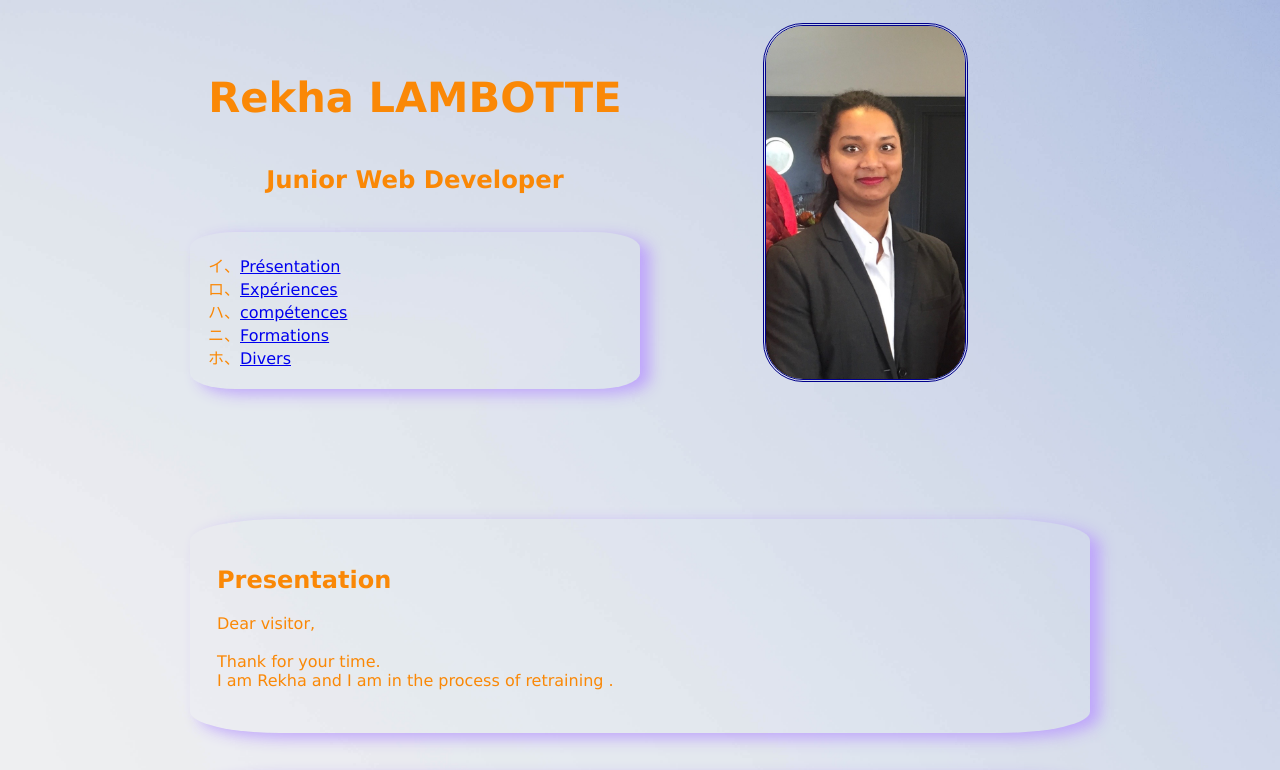
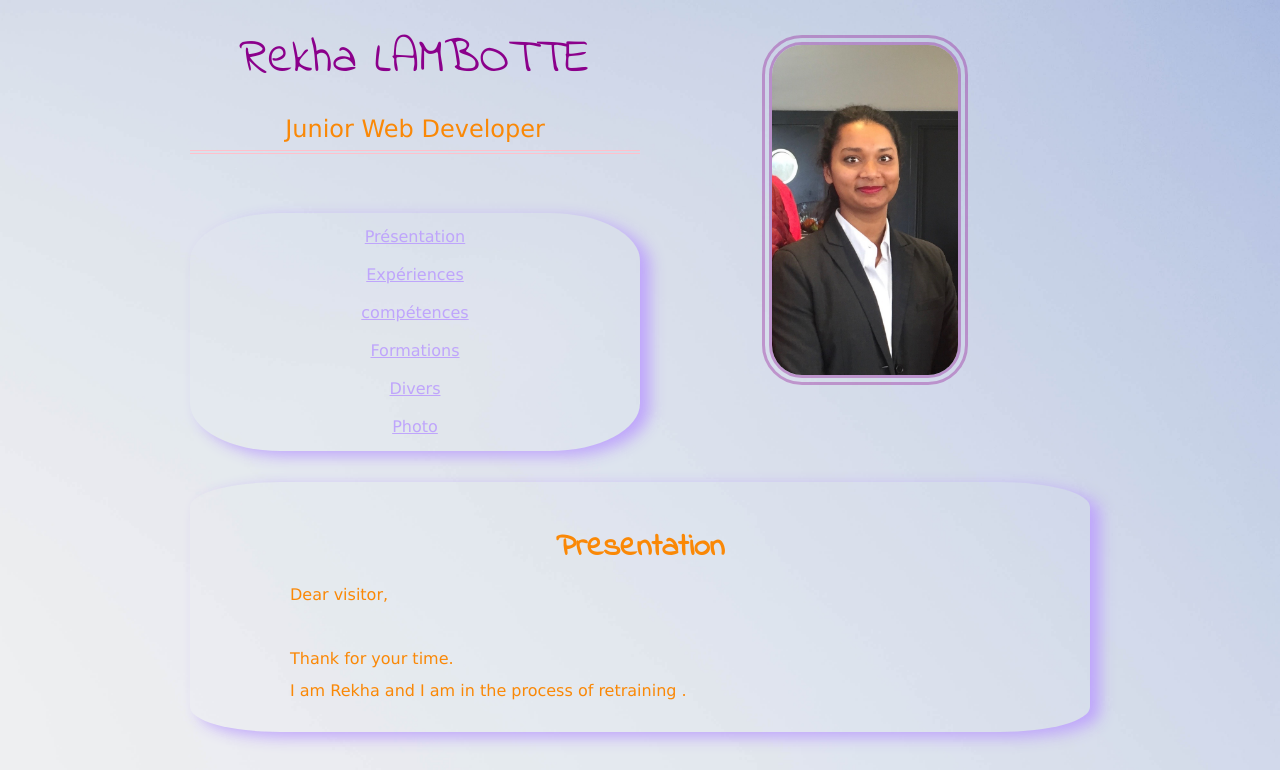
Before and after one commit to RekhaLambotte/CV-Rekha, a plain HTML site: page index.html in a window 1280 px wide. Shown: the top 770 px of the page. Drawn offline with Linux system fonts and the light colour scheme.

Commit message:
update design

```diff
--- a/index.html
+++ b/index.html
@@ -2,38 +2,35 @@
 <html lang="en">
 	<head>
 		<meta charset="UTF-8">
+		<link rel="stylesheet" href="resetCss.css">
+		<link rel="preconnect" href="https://fonts.gstatic.com">
+		<link href="https://fonts.googleapis.com/css2?family=Indie+Flower&display=swap" rel="stylesheet">
+		<link rel="stylesheet" type="text/css" href="style.css"/>
 		<title>Curiculum Vitea Rekha Lambotte</title>
-		<link rel="stylesheet" type="text/css" href="style.css"/>
 
 	</head>
 
 	<body>
-		<main>
-		<div class="main">
-
-
-
+		<main class="main">
 			<div class= "grid">
 				<div class="name">
 					<H1>Rekha LAMBOTTE</H1>
-				</div>
-				<div class="name">
-					<H3>Junior Web Developer</H3>
+					<H3 class="jobname">Junior Web Developer</H3>
 				</div>
 
 				<div class="photo">
-				<a id="photo" href="image/photoCv.jpg" title="photo grand format" target="_blank"><img class="mini" title="miniature" src="image/photoCvMini.jpg" /></a>
+					<a id="photo" href="image/photoCv.jpg" title="photo grand format" target="photoCV"><img class="mini" title="miniature" src="image/photoCvMini.jpg" /></a>
 				</div>
 
 				<div>
 				<nav class="menu">
 					<ul>
-
 						<li><a href="#Presentation">Présentation</a></li>
 						<li><a href="#Experience">Expériences</a></li>
 						<li><a href="#Competences">compétences</a></li>
 						<li><a href="#Formation">Formations</a></li>
 						<li><a href="#Divers">Divers</a></li>
+						<li><a href="image/photoCv.jpg" title="photo grand format" target="photoCV">Photo</a></li>
 					</ul>
 
 				</nav>
@@ -41,7 +38,7 @@
 
 			</div>
 
-				<article id="article">
+			<article id="article">
 
 					<div class="pres">
 						<H2 id="Presentation"> Presentation</H2>
@@ -59,8 +56,7 @@
 							<li>HTML5 : Basic knowledge</li>
 							<li>CSS3: Basic knowledge</li>
 							<li>Javascript: In progress...</li>
-							<li></li>
-							<li></li>
+
 						</ul>
 					</div>
 
@@ -68,9 +64,9 @@
 						<H2 id="Formation"> Formations</H2>
 						<ul>
 							<li> Becode : Junior Web developer (in progress)</li>
-							<li> IFAPME : Développeur d'interface web </li>
+							<li> IFAPME : Développeur d'interface web (in progress)</li>
 							<li> Openclassrooms : Front-End developer</li>
-							<li> </li>
+
 						</ul>
 					</div>
 
@@ -82,8 +78,8 @@
 					</div>
 
 
-				</article>
-			</div>
+			</article>
+
 		</main>
 
 			<footer>
--- a/style.css
+++ b/style.css
@@ -2,6 +2,7 @@
     box-sizing: border-box;
     font-family: Verdana, Geneva, Tahoma, sans-serif;
     max-width: 100%;
+
 
 }
 body {
@@ -12,6 +13,7 @@ body {
     text-align: justify;
     background-image: url(image/backImg.jpg);
     background-size: cover;
+    line-height: 2em;
 
 }
 
@@ -20,7 +22,7 @@ li {
 }
 
 .main {
-
+    width: 80%;
     border-radius: 20px;
     max-width: 900px;
     margin-left: auto;
@@ -31,47 +33,85 @@ li {
 .grid {
     display: grid;
     grid-template-columns: repeat(2, 1fr);
-    grid-template-rows: 20% 20% 60%;
+    grid-template-rows: 40% 10% 50%;
 }
 
-.name {
-    margin-top: 40px;
+h1 {
+    font-family: 'Indie Flower', cursive;
+    margin-top: 30px;
     padding: 5px 10px;
     text-align: center;
-    font-size: 1.3em;
+    font-size: 3rem;
+    color: darkmagenta;
+    line-height: 3rem;
+}
+
+h2{
+    font-family: 'Indie Flower', cursive;
+    font-size: 2rem;
+    padding-bottom: 15px;
+    font-weight: 900;
+    text-align: center;
+}
+
+.jobname{
+    border-bottom: double 4px pink;
+    font-size: 1.5rem;
+    grid-column: 1/2 ;
+    grid-row: 1 ;
+    margin-top: 20px;
+    padding: 5px 10px;
+    text-align: center;
 }
 
 .menu {
-    grid-column: 1/3 ;
+    grid-column: 2/3 ;
     grid-row: 3 ;
     margin-top: 40px;
     padding: 5px 10px;
     box-shadow: 10px 5px 15px rgba(189, 162, 252, 0.952);
-    border-radius: 10%;
+    border-radius: 20%;
+    text-align: center;
+}
+
+.menu>ul>li {
+    list-style: none;
+    padding: 3px;
+}
+
+a{
+    color: rgba(189, 162, 252, 0.952);
+}
+a:hover{
+    color:  rgb(250, 136, 6);
 }
 
 .photo {
-    display: block;
+    display: flex;
     margin-left: auto;
     margin-right: auto;
     grid-column: 2;
     grid-row: 1/4;
     padding: 5%;
-    max-width: 250px;
+    max-width: 500px;
+    align-items: center;
+    justify-content: center;
 }
 
 .mini{
+    width: auto;
+    height: 350px;
     border-radius: 40px;
-    border-style: double;
-    border-color: darkblue;
+    border: double 10px rgba(139, 0, 139, 0.331);
 }
 
 .pres, .exp, .comp, .form, .divers {
 
-    margin-top: 40px;
-    padding: 3% 3%;
+    margin-top: 50px;
+    padding: 50px 100px;
     box-shadow: 10px 5px 15px rgba(189, 162, 252, 0.952);
     border-radius: 10%;
+    height: 250px;
 
 }
 
```
